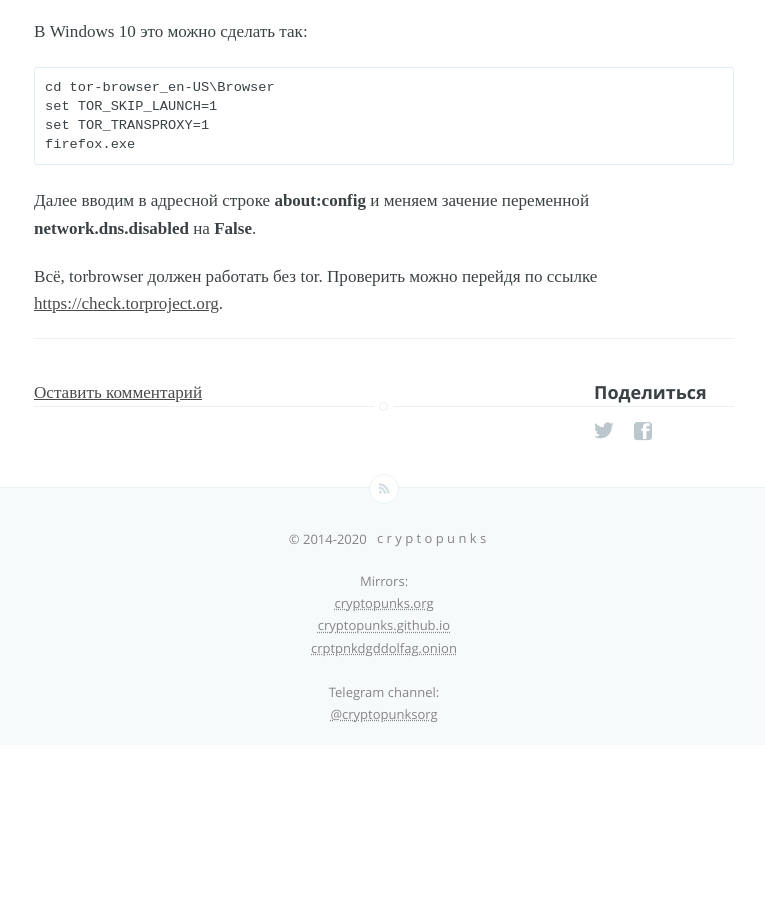
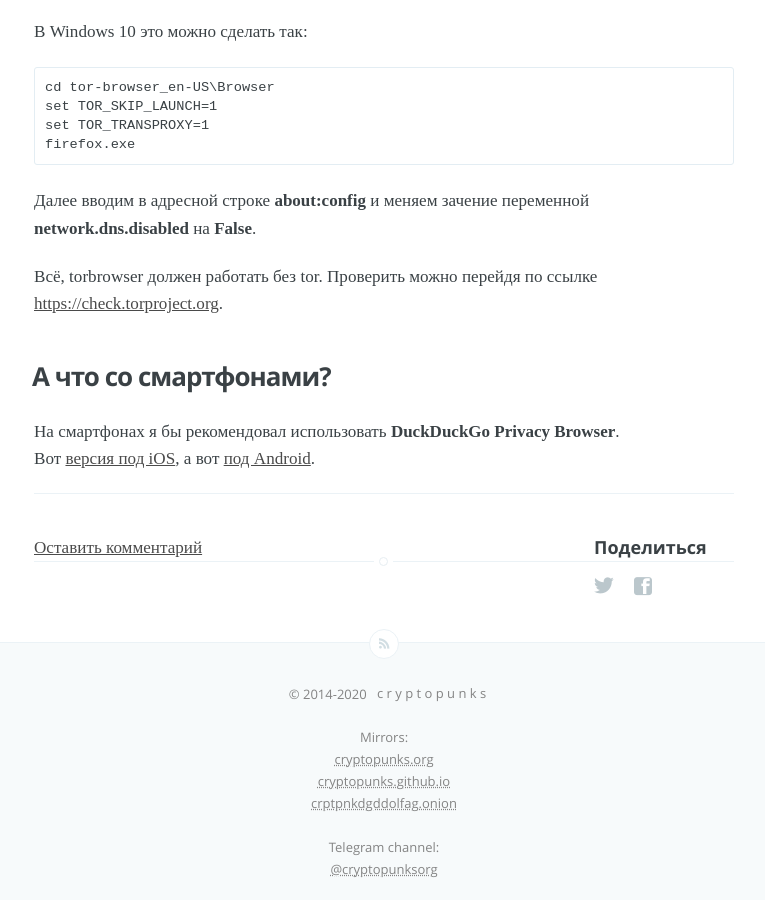
Before and after one commit to cryptopunks/cryptopunks.github.io, a Jekyll site: the page built from _posts/2020-10-31-torbrowser_without_tor.markdown, in a window 1280 px wide and 900 px high, scrolled down 1344 px. Shown: the whole window, without its empty margins (256-1021 px from the left). Built offline with Jekyll 4.4.1, drawn with Linux system fonts in a browser that asks for light colours; before the commit the page ends 2089 px from its top, so only the background shows below that.

Commit message:
added mob

```diff
--- a/_posts/2020-10-31-torbrowser_without_tor.markdown
+++ b/_posts/2020-10-31-torbrowser_without_tor.markdown
@@ -46,3 +46,8 @@
 Далее вводим в адресной строке **about:config** и меняем зачение переменной **network.dns.disabled** на  **False**.
 
 Всё, torbrowser должен работать без tor. Проверить можно перейдя по ссылке <a href="https://check.torproject.org/" target="_blank">https://check.torproject.org</a>.
+
+## А что со смартфонами?
+
+На смартфонах я бы рекомендовал использовать **DuckDuckGo Privacy Browser**. <br>
+Вот <a href="https://apps.apple.com/us/app/duckduckgo-privacy-browser/id663592361" target="_blank">версия под iOS</a>, а вот <a href="https://play.google.com/store/apps/details?id=com.duckduckgo.mobile.android&hl=en_US&gl=US" target="_blank">под Android</a>.
```
